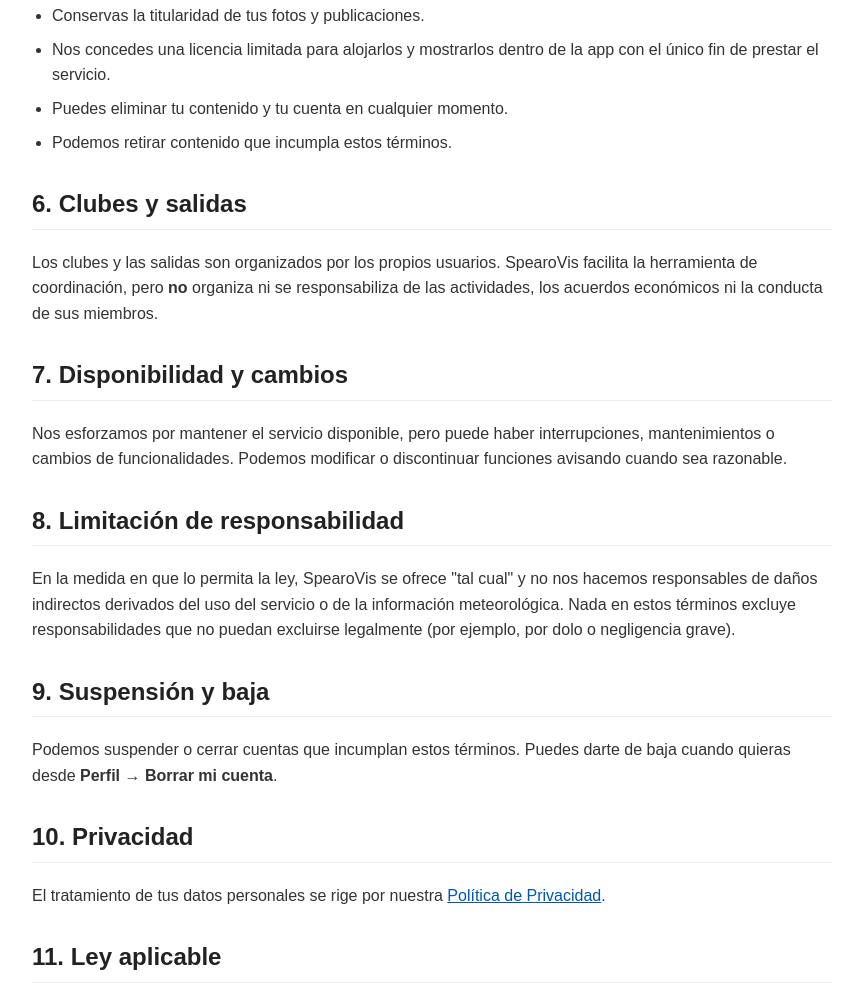
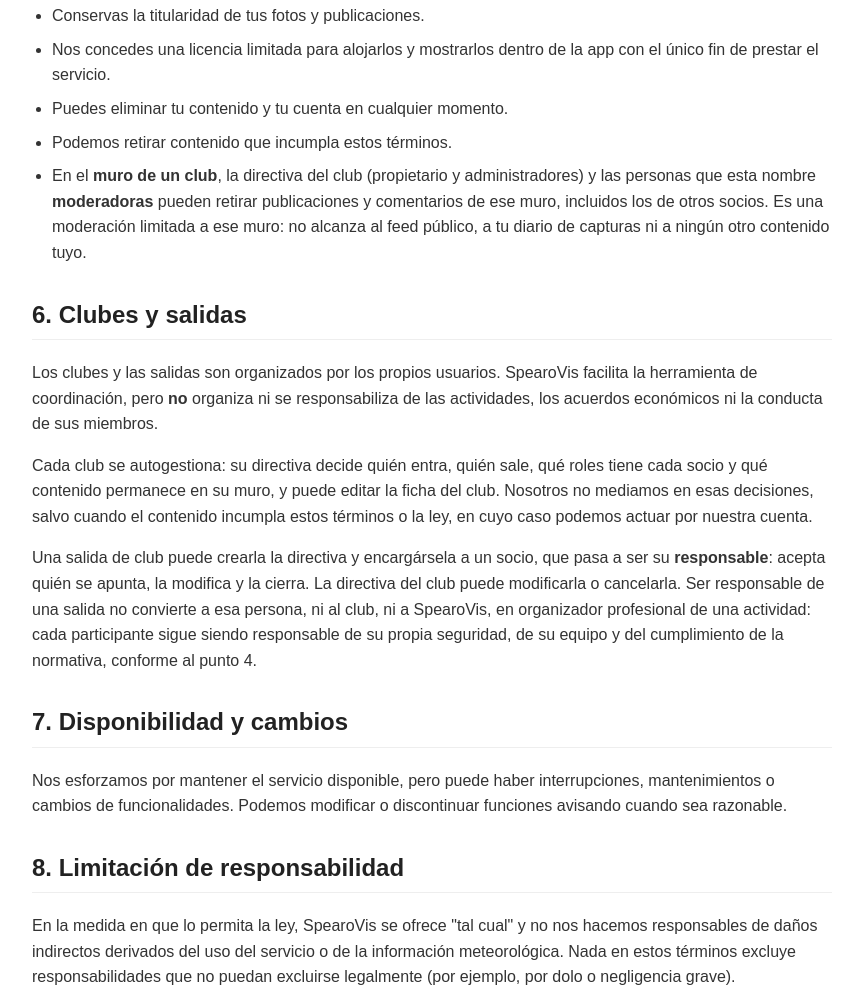
Before and after one commit to JgTechStudio/spearovis-legal, a plain HTML site: page terminos.html in a window 1280 px wide. Shown: the part 1266-2259 px from the top of the page, without its empty margins (208-1071 px from the left). Drawn offline with Linux system fonts and the light colour scheme.

Commit message:
Terminos: moderacion del muro por la directiva del club
Con la fase 1 del modulo de clubes, la directiva de un club y las
personas que esta nombre moderadoras pueden retirar publicaciones y
comentarios del muro de su club. Los terminos solo contemplaban la
moderacion del equipo de SpearoVis.

Se aclara ademas que cada club se autogestiona (altas, bajas, roles,
ficha) y que una salida de club puede encargarse a un socio, que pasa a
ser su responsable, sin que eso convierta a nadie en organizador
profesional de una actividad de riesgo.

```diff
--- a/terminos.html
+++ b/terminos.html
@@ -18,7 +18,7 @@
 <body>
 
     <h1>Términos de Uso — SpearoVis</h1>
-    <p><strong>Última actualización:</strong> 11 de junio de 2026</p>
+    <p><strong>Última actualización:</strong> 13 de agosto de 2026</p>
 
     <p>Bienvenido a SpearoVis. Al crear una cuenta y usar la aplicación aceptas estos términos. Si no estás de acuerdo, no uses el servicio.</p>
 
@@ -54,10 +54,13 @@
         <li>Nos concedes una licencia limitada para alojarlos y mostrarlos dentro de la app con el único fin de prestar el servicio.</li>
         <li>Puedes eliminar tu contenido y tu cuenta en cualquier momento.</li>
         <li>Podemos retirar contenido que incumpla estos términos.</li>
+        <li>En el <strong>muro de un club</strong>, la directiva del club (propietario y administradores) y las personas que esta nombre <strong>moderadoras</strong> pueden retirar publicaciones y comentarios de ese muro, incluidos los de otros socios. Es una moderación limitada a ese muro: no alcanza al feed público, a tu diario de capturas ni a ningún otro contenido tuyo.</li>
     </ul>
 
     <h2>6. Clubes y salidas</h2>
     <p>Los clubes y las salidas son organizados por los propios usuarios. SpearoVis facilita la herramienta de coordinación, pero <strong>no</strong> organiza ni se responsabiliza de las actividades, los acuerdos económicos ni la conducta de sus miembros.</p>
+    <p>Cada club se autogestiona: su directiva decide quién entra, quién sale, qué roles tiene cada socio y qué contenido permanece en su muro, y puede editar la ficha del club. Nosotros no mediamos en esas decisiones, salvo cuando el contenido incumpla estos términos o la ley, en cuyo caso podemos actuar por nuestra cuenta.</p>
+    <p>Una salida de club puede crearla la directiva y encargársela a un socio, que pasa a ser su <strong>responsable</strong>: acepta quién se apunta, la modifica y la cierra. La directiva del club puede modificarla o cancelarla. Ser responsable de una salida no convierte a esa persona, ni al club, ni a SpearoVis, en organizador profesional de una actividad: cada participante sigue siendo responsable de su propia seguridad, de su equipo y del cumplimiento de la normativa, conforme al punto 4.</p>
 
     <h2>7. Disponibilidad y cambios</h2>
     <p>Nos esforzamos por mantener el servicio disponible, pero puede haber interrupciones, mantenimientos o cambios de funcionalidades. Podemos modificar o discontinuar funciones avisando cuando sea razonable.</p>
```
